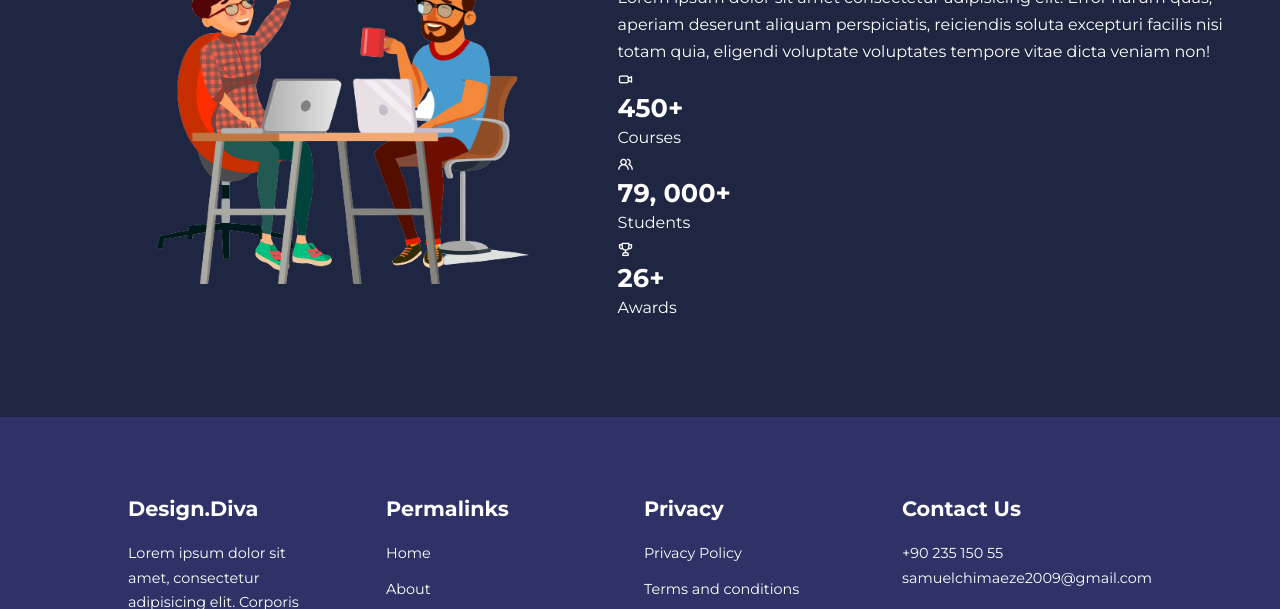
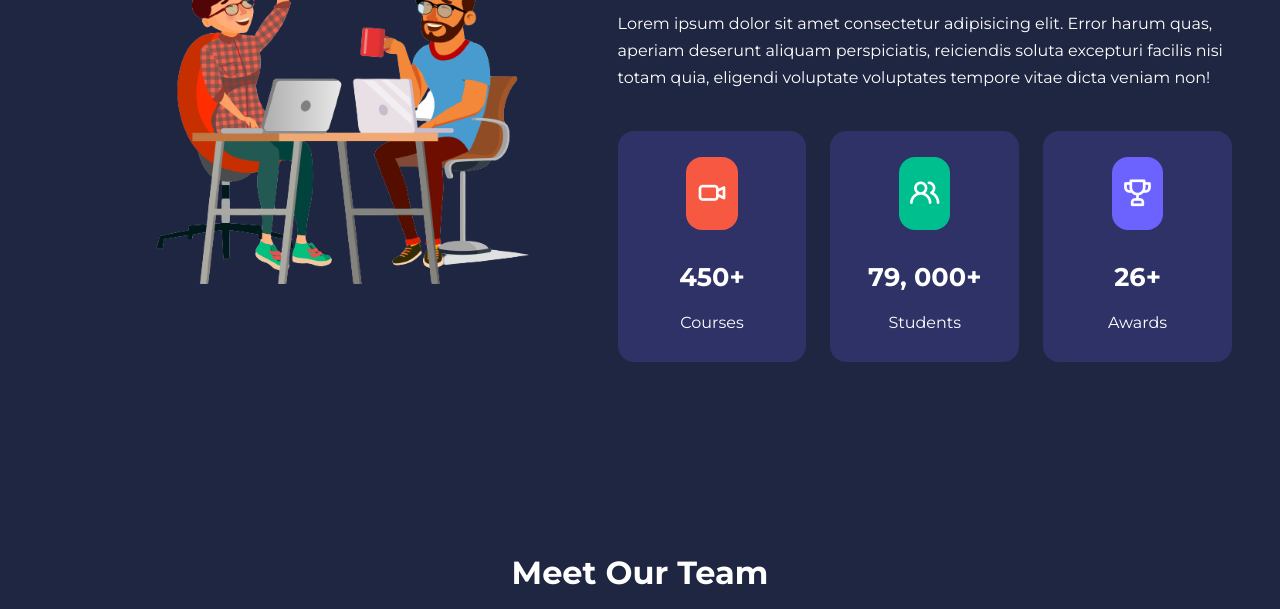
Before and after one commit to Prince-chimaeze/Design.Diva_CourseReg, a plain HTML site: page about.html in a window 1280 px wide. Shown: the part 206-815 px from the top of the page. Drawn offline with nearby package versions, Linux system fonts and the light colour scheme.

Commit message:
Changes Made

```diff
--- a/about.html
+++ b/about.html
@@ -84,6 +84,34 @@
             </div>
         </div>
     </section>
+    <!--========================================== END OF ACHIEVEMENTS =========================== -->
+
+
+
+
+
+
+
+
+    <section class="team">
+        <h2>Meet Our Team</h2>
+        <div class="container team__container">
+            <article class="team__member">
+                <div class="team__member-image">
+                    <img src="./images/team-1.jpg" alt="Team 1">
+                </div>
+                <div class="team__member-info">
+                    <h4>Endy Daniel</h4>
+                    <p>Expert Tutor</p>
+                </div>
+                <div class="team__member-socials">
+                    <a href="https://" target="_blank"><i class="uil uil-facebook-f"></i></a>
+                    <a href="https://" target="_blank"><i class="uil uil-github"></i></a>
+                    <a href="https://" target="_blank"><i class="uil uil-linkedin"></i></a>
+                </div>
+            </article>
+        </div>
+    </section>
 
 
 
--- a/css/about.css
+++ b/css/about.css
@@ -8,3 +8,47 @@
   grid-template-columns: 40% 60%;
   gap: 5rem;
 }
+
+.about__achievements-right > p {
+  margin: 1.6rem 0 2.5rem;
+}
+
+.achievements__cards {
+  display: grid;
+  grid-template-columns: repeat(3, 1fr);
+  gap: 1.5rem;
+}
+
+.achievement__card {
+  background: var(--color-bg1);
+  padding: 1.6rem;
+  border-radius: 1rem;
+  text-align: center;
+  transition: var(--transition);
+}
+
+.achievement__card:hover {
+  background: var(--color-bg2);
+  box-shadow: 0 3rem 3rem rgba(0, 0, 0, 0.3);
+}
+
+.achievement__icon {
+  background: var(--color-danger);
+  padding: 0.6rem;
+  border-radius: 1rem;
+  display: inline-block;
+  margin-bottom: 2rem;
+  font-size: 2rem;
+}
+
+.achievement__card:nth-child(2) .achievement__icon {
+  background: var(--color-success);
+}
+
+.achievement__card:nth-child(3) .achievement__icon {
+  background: var(--color-primary);
+}
+
+.achievement__card p {
+    margin-top: 1rem;
+}
```
